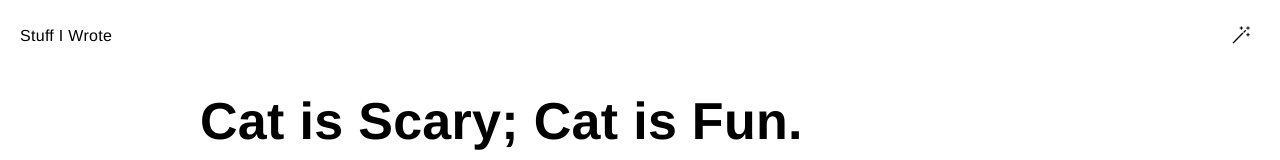
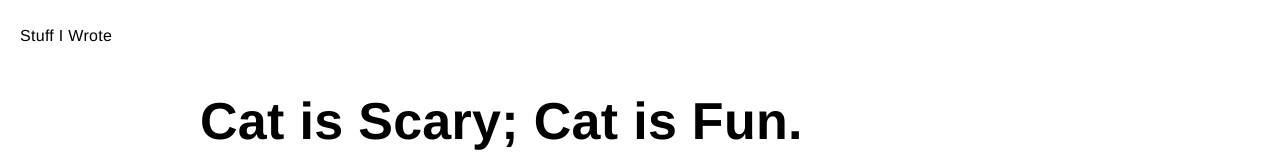
Before and after one commit to shaneallantaylor/books-on-tire, a Next.js app: page /cat-getting in a window 1280 px wide. Shown: the top 160 px of the page. Built offline with nearby package versions, Linux system fonts and the light colour scheme.

Commit message:
remove theme button and try to fix FOUC

```diff
--- a/next.config.js
+++ b/next.config.js
@@ -1,4 +1,7 @@
 module.exports = {
+  experimental: {
+    optimizeCss: true,
+  },
   images: {
     domains: [
       'res.cloudinary.com'
--- a/package.json
+++ b/package.json
@@ -17,6 +17,7 @@
     "@stitches/react": "^1.2.8",
     "@types/uuid": "^8.3.4",
     "cloudinary-build-url": "^0.2.4",
+    "critters": "^0.0.16",
     "jotai": "^1.7.5",
     "next": "12.1.6",
     "plaiceholder": "^2.4.0",
--- a/src/common/header.tsx
+++ b/src/common/header.tsx
@@ -167,7 +167,7 @@ export default function Header() {
     <HeaderContainer>
       <HeaderP>Stuff I Wrote</HeaderP>
       <nav>
-        <ThemeSelector />
+        {/* <ThemeSelector /> */}
       </nav>
     </HeaderContainer>
   )
```
Also changed, not shown: 1 other file (tests, documents, lock files or other folders).
